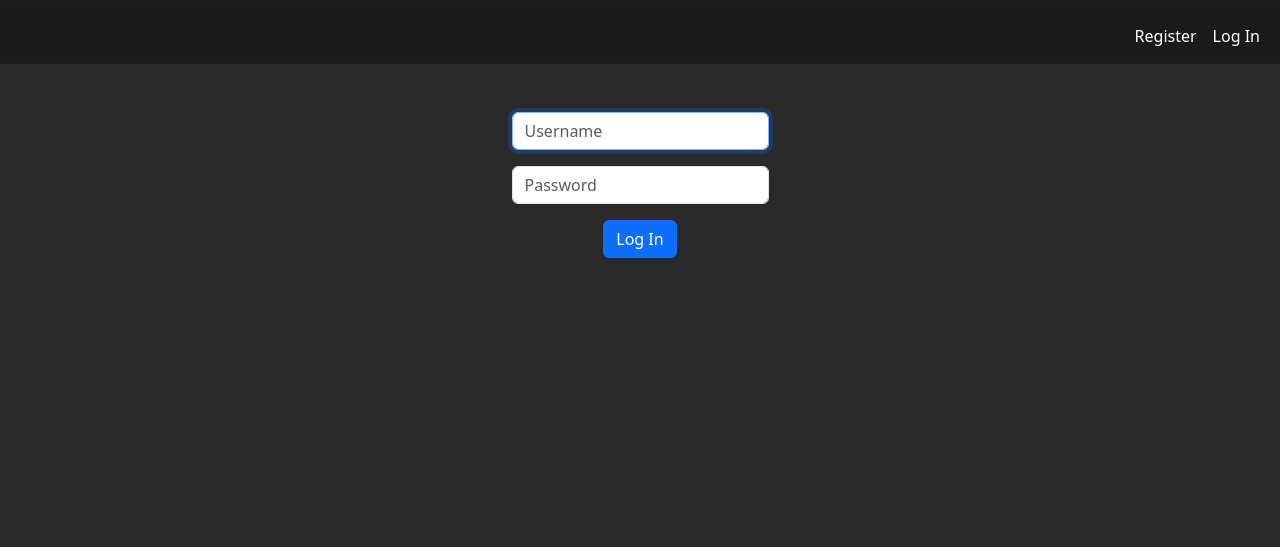
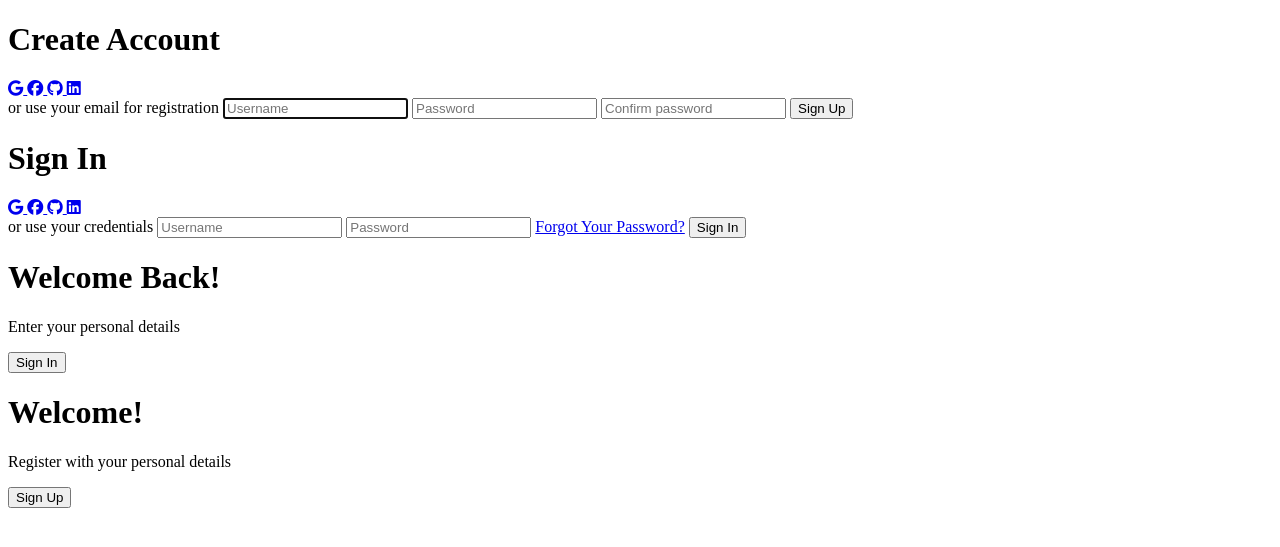
Before and after one commit to Prayagraj27/Climate-Monitoring-Dashboard, a Flask app: page /login in a window 1280 px wide. Shown: the top 547 px of the page. Run offline with Flask 3, Linux system fonts and the light colour scheme; some libraries are stand-ins or nearby versions.

Commit message:
Changed Login and dashboard pages

```diff
--- a/templates/login.html
+++ b/templates/login.html
@@ -1,17 +1,102 @@
-{% extends "layout.html" %}
+<!DOCTYPE html>
+<html lang="en">
 
-{% block title %}
-    Log In
-{% endblock %}
+<head>
+    <meta charset="UTF-8">
+    <meta name="viewport" content="width=device-width, initial-scale=1.0">
+    <link rel="stylesheet" href="https://cdnjs.cloudflare.com/ajax/libs/font-awesome/6.6.0/css/all.min.css">
+    <link rel="stylesheet" href="/static/loginstyles.css">
+    <title>Sign-in-MyWebpage</title>
+</head>
 
-{% block main %}
-    <form action="/login" method="post">
-        <div class="mb-3">
-            <input autocomplete="off" autofocus class="form-control mx-auto w-auto" name="username" placeholder="Username" type="text">
+<body>
+    <div class="container" id="container">
+        <div class="form-container sign-up">
+            <form action="/register" method="post">
+                <h1>
+                    Create Account
+                </h1>
+                <div class="social-icons">
+                    <a href="#" class="icon">
+                        <i class="fa-brands fa-google"></i>
+                    </a>
+                    <a href="#" class="icon">
+                        <i class="fa-brands fa-facebook"></i>
+                    </a>
+                    <a href="#" class="icon">
+                        <i class="fa-brands fa-github"></i>
+                    </a>
+                    <a href="#" class="icon">
+                        <i class="fa-brands fa-linkedin"></i>
+                    </a>
+                </div>
+                <span>
+                    or use your email for registration
+                </span>
+                <input autocomplete="off" autofocus class="form-control mx-auto w-auto" name="username" placeholder="Username" type="text">
+                <input class="form-control mx-auto w-auto" name="password" placeholder="Password" type="password">
+                <input class="form-control mx-auto w-auto" name="confirmation" placeholder="Confirm password" type="password">
+                <button>
+                    Sign Up
+                </button>
+
+            </form>
         </div>
-        <div class="mb-3">
-            <input class="form-control mx-auto w-auto" name="password" placeholder="Password" type="password">
+        <div class="form-container sign-in">
+            <form action="/login" method="post">
+                <h1>
+                    Sign In
+                </h1>
+                <div class="social-icons">
+                    <a href="#" class="icon">
+                        <i class="fa-brands fa-google"></i>
+                    </a>
+                    <a href="#" class="icon">
+                        <i class="fa-brands fa-facebook"></i>
+                    </a>
+                    <a href="#" class="icon">
+                        <i class="fa-brands fa-github"></i>
+                    </a>
+                    <a href="#" class="icon">
+                        <i class="fa-brands fa-linkedin"></i>
+                    </a>
+                </div>
+                <span>
+                    or use your credentials
+                </span>
+
+                <input autocomplete="off" autofocus class="form-control mx-auto w-auto" name="username" placeholder="Username" type="text">
+                <input class="form-control mx-auto w-auto" name="password" placeholder="Password" type="password">
+                <a href="#">Forgot Your Password?</a>
+                <button class="btn btn-primary" type="submit">
+                    Sign In
+                </button>
+            </form>
         </div>
-        <button class="btn btn-primary" type="submit">Log In</button>
-    </form>
-{% endblock %}
+        <div class="toggle-container">
+            <div class="toggle">
+                <div class="toggle-panel toggle-left">
+                    <h1>
+                        Welcome Back!
+                    </h1>
+                    <p>
+                        Enter your personal details
+                    </p>
+                    <button class="hidden" id="login">Sign In</button>
+                </div>
+                <div class="toggle-panel toggle-right">
+                    <h1>
+                        Welcome!
+                    </h1>
+                    <p>
+                        Register with your personal details
+                    </p>
+                    <button class="hidden" id="register">Sign Up</button>
+                </div>
+            </div>
+        </div>
+    </div>
+    <script src="/static/login.js"></script>
+</body>
+
+</html>
```
Also changed, not shown: templates/apology.html (+11 -10 lines), templates/index.html (+19 -9 lines).
